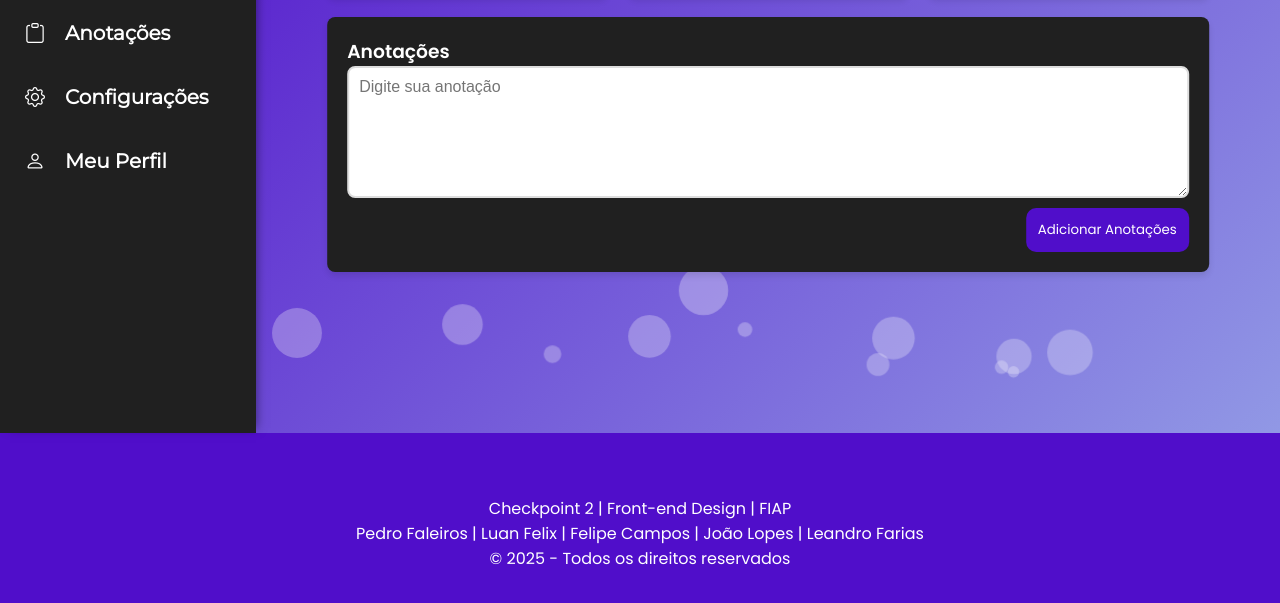
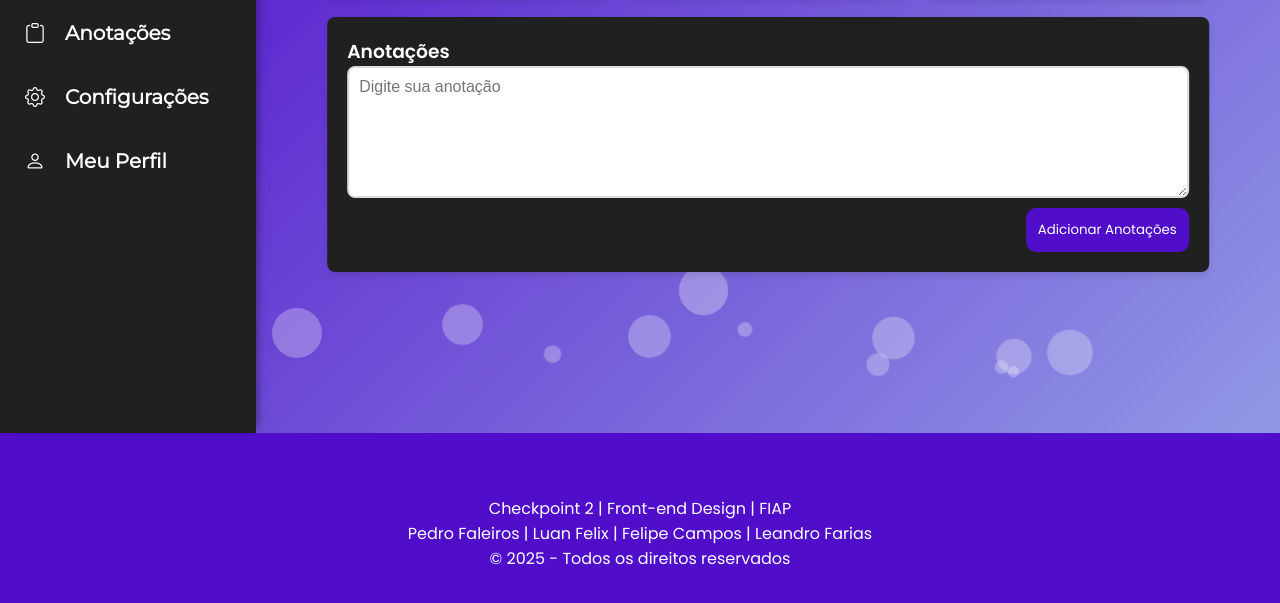
Before and after one commit to pedrofaleirosss/digital-focus, a plain HTML site: page index.html in a window 1280 px wide. Shown: the part 367-970 px from the top of the page. Drawn offline with nearby package versions, Linux system fonts and the light colour scheme.

Commit message:
Tirando o nome do João

```diff
--- a/index.html
+++ b/index.html
@@ -105,10 +105,7 @@
 
       <footer class="rodape">
         <p>Checkpoint 2 | Front-end Design | FIAP</p>
-        <p>
-          Pedro Faleiros | Luan Felix | Felipe Campos | João Lopes | Leandro
-          Farias
-        </p>
+        <p>Pedro Faleiros | Luan Felix | Felipe Campos | Leandro Farias</p>
         <p>&copy; 2025 - Todos os direitos reservados</p>
       </footer>
     </div>
```
Also changed, not shown: src/pages/anotacoes.htm (+1 -4 lines), src/pages/configuracoes.html (+1 -4 lines), src/pages/meu-perfil.html (+1 -4 lines), src/pages/tarefas.html (+1 -4 lines).
